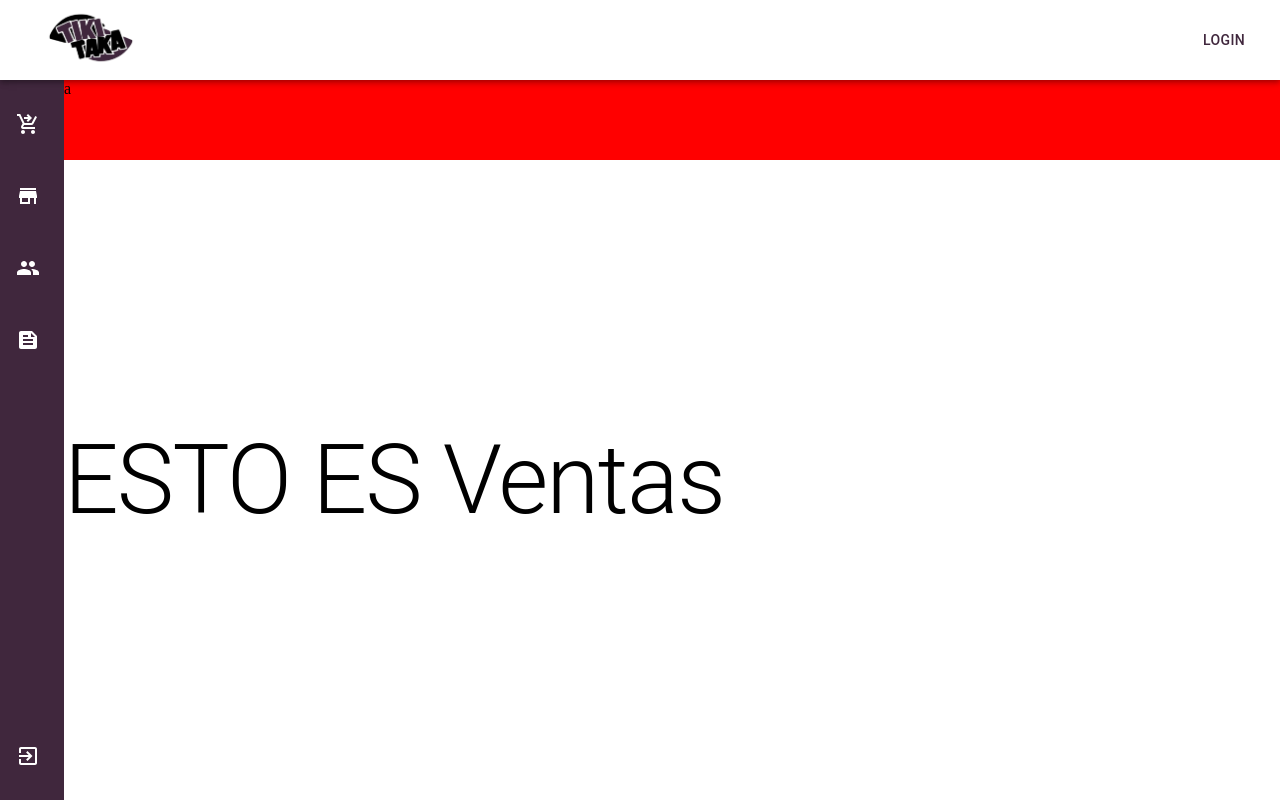
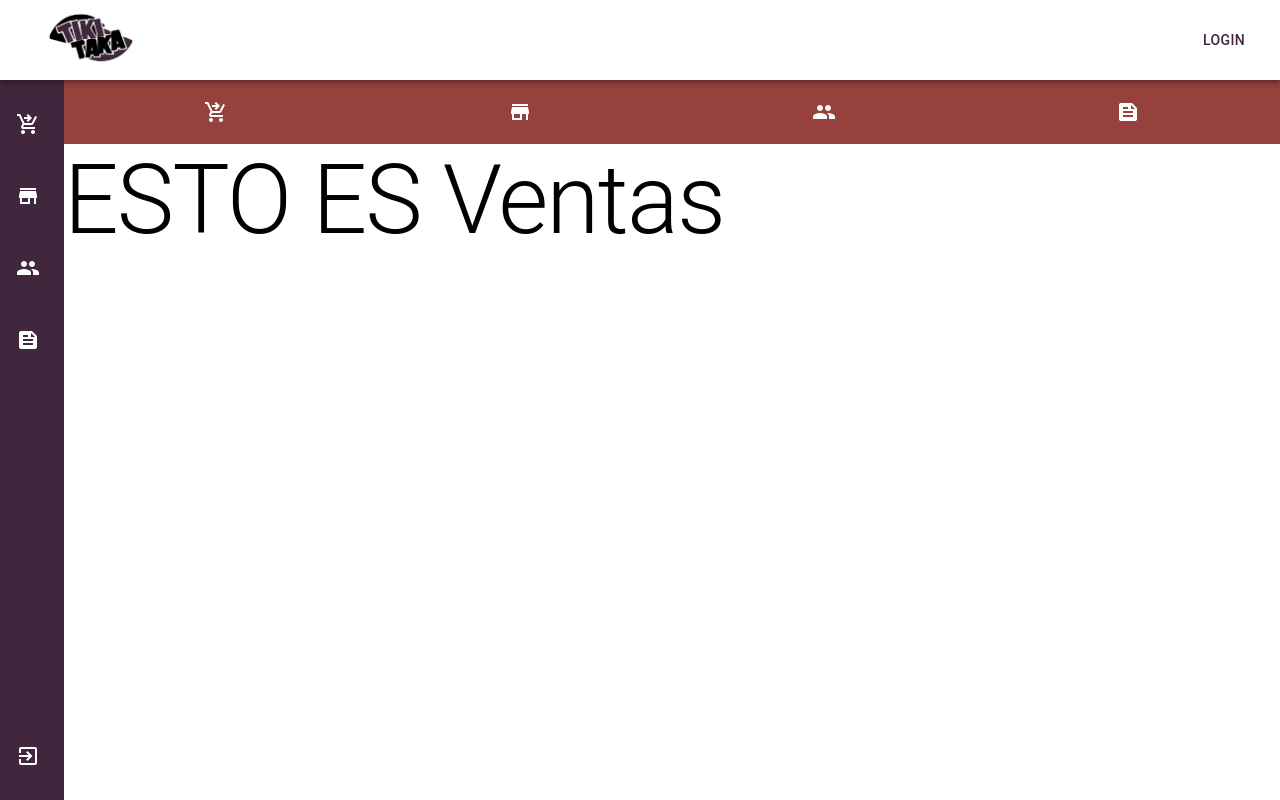
Before and after one commit to Diego582/gestion-stock-front, a React (Vite) app: page /ventas in a window 1280 px wide. Built offline with nearby package versions, Linux system fonts and the light colour scheme.

Commit message:
ventas2 (#9)

```diff
--- a/src/components/NavSales.jsx
+++ b/src/components/NavSales.jsx
@@ -1,8 +1,57 @@
-import { Box } from "@mui/material";
+import {
+  Box,
+  IconButton,
+  List,
+  ListItem,
+  ListItemButton,
+  ListItemIcon,
+  Toolbar,
+  Tooltip,
+  Typography,
+} from "@mui/material";
 import React from "react";
+import ShoppingCartCheckoutIcon from "@mui/icons-material/ShoppingCartCheckout";
+import StoreIcon from "@mui/icons-material/Store";
+import GroupIcon from "@mui/icons-material/Group";
+import FeedIcon from "@mui/icons-material/Feed";
+import ExitToAppIcon from "@mui/icons-material/ExitToApp";
+import { Link } from "react-router-dom";
 
 export default function NavSales() {
+  const categories = ["Ventas", "Compras", "Clientes", "Reportes"];
+
   return (
-    <Box sx={{ width: "95vw", height: "10vh", backgroundColor: "red" }}>a</Box>
+    <Box
+      sx={{
+        width: "95vw",
+        height: "8vh",
+        backgroundColor: "tertiary.main",
+        display: "flex",
+        justifyContent: "space-around",
+        alignItems: "center",
+      }}
+    >
+      {categories.map((text, index) => (
+        <Box key={index} disablePadding>
+          <Link to={text.toLowerCase()} style={{ textDecoration: "none" }}>
+            <Box>
+              <Tooltip title={text}>
+                <IconButton sx={{}}>
+                  {text === "Ventas" ? (
+                    <ShoppingCartCheckoutIcon sx={{ color: "white" }} />
+                  ) : text === "Compras" ? (
+                    <StoreIcon sx={{ color: "white" }} />
+                  ) : text === "Clientes" ? (
+                    <GroupIcon sx={{ color: "white" }} />
+                  ) : (
+                    <FeedIcon sx={{ color: "white" }} />
+                  )}
+                </IconButton>
+              </Tooltip>
+            </Box>
+          </Link>
+        </Box>
+      ))}
+    </Box>
   );
 }
--- a/src/pages/Sales.jsx
+++ b/src/pages/Sales.jsx
@@ -6,9 +6,11 @@ const Sales = () => {
   return (
     <Box sx={{ display: "flex", flexWrap: "wrap" }}>
       <NavSales />
-      <Typography variant="h1" color="initial">
-        ESTO ES Ventas
-      </Typography>
+      <Box sx={{ height: "82vh" }}>
+        <Typography variant="h1" color="initial">
+          ESTO ES Ventas
+        </Typography>
+      </Box>
     </Box>
   );
 };
```
